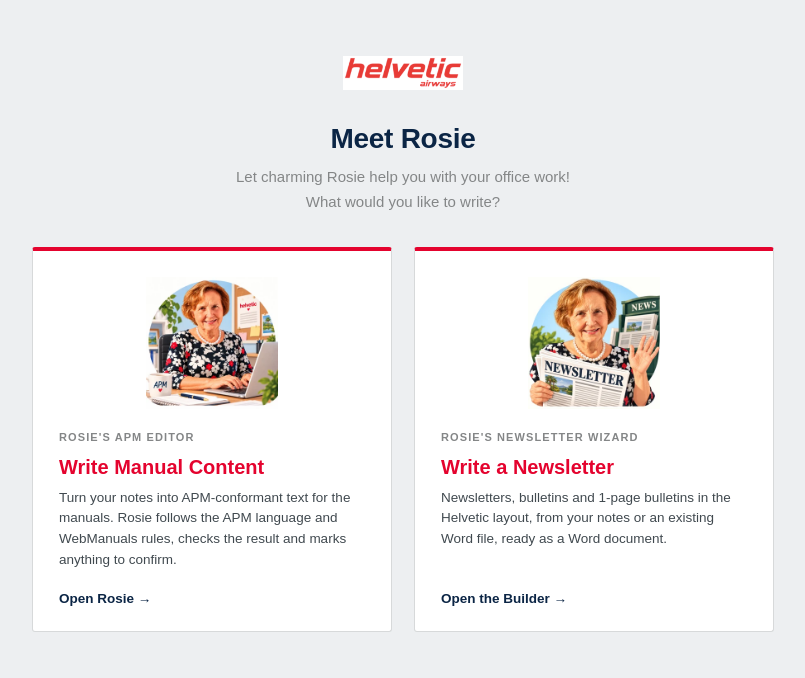
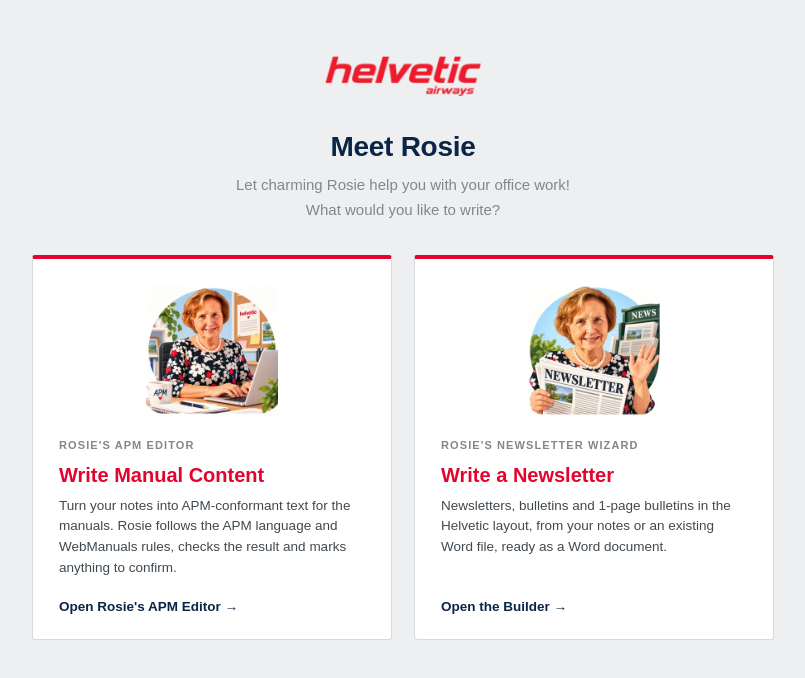
Before and after one commit to tismeyer/Newsletter-Generator, a React (Vite) app in the folder frontend/: page / in a window 1280 px wide. Shown: the top 678 px of the page, without its empty margins (237-1042 px from the left). Built offline with nearby package versions, Linux system fonts and the light colour scheme; no server answers.

Commit message:
Start page: transparent helvetic logo, 'Open Rosie's APM Editor'
Co-Authored-By: Claude Opus 5.5 (1M context) <noreply@anthropic.com>
Claude-Session: https://claude.ai/code/session_01SwzMZLFMBNgZe6RPr5GkX9

```diff
--- a/frontend/src/components/Landing.jsx
+++ b/frontend/src/components/Landing.jsx
@@ -1,4 +1,4 @@
-import logo from "../assets/logo.png";
+import logo from "../assets/logo-clear.png";
 import wizard from "../assets/rosie-newsletter.webp";
 import rosie from "../assets/rosie-apm.webp";
 
@@ -9,7 +9,7 @@ const TOOLS = [
     title: "Write Manual Content",
     by: "Rosie's APM Editor",
     text: "Turn your notes into APM-conformant text for the manuals. Rosie follows the APM language and WebManuals rules, checks the result and marks anything to confirm.",
-    go: "Open Rosie",
+    go: "Open Rosie's APM Editor",
   },
   {
     href: "#/newsletter",
--- a/frontend/src/styles.css
+++ b/frontend/src/styles.css
@@ -423,7 +423,7 @@ textarea.inline-field.grow{display:block;resize:none;overflow:hidden;min-height:
 /* ---------- start page ---------- */
 .landing{min-height:100%;padding:56px 16px 64px;display:flex;flex-direction:column;align-items:center}
 .ld-head{text-align:center;margin-bottom:34px}
-.ld-logo{height:34px;margin-bottom:22px}
+.ld-logo{height:40px;margin-bottom:24px}
 .ld-head h1{margin:0;font-size:28px;color:var(--navy);letter-spacing:-.01em}
 .ld-head p{margin:6px 0 0;color:var(--muted);font-size:15px}
 .ld-head p + p{margin-top:2px}
```
Also changed, not shown: frontend/src/assets/logo-clear.png (added).
